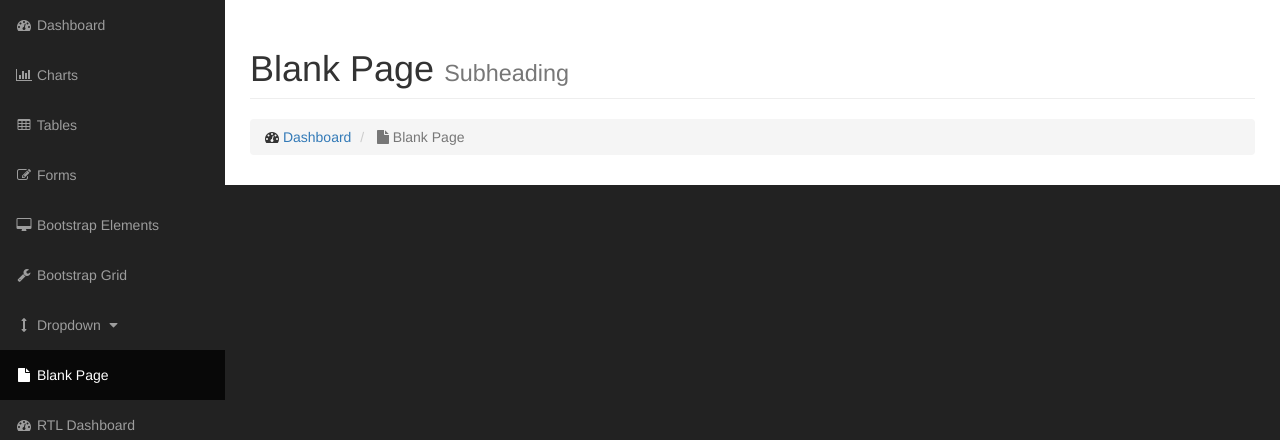
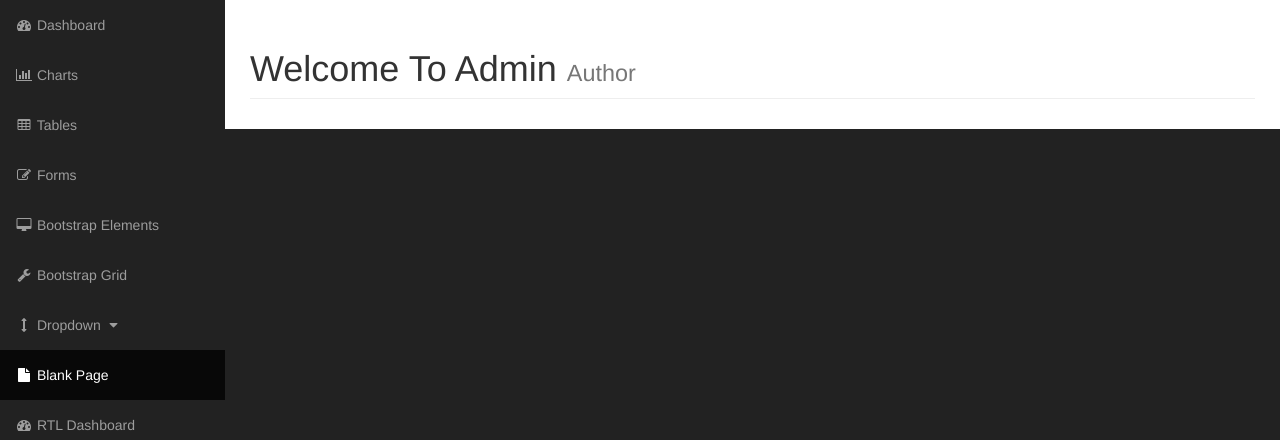
Before and after one commit to glenn-watt/basicCMS, a PHP site: page /admin in a window 1280 px wide. Shown: the part 51-491 px from the top of the page. Run offline with PHP 8.4, Linux system fonts and the light colour scheme; grey boxes labelled with a size stand in for pictures from a placeholder-image service; some libraries are stand-ins or nearby versions.

Commit message:
Add footer.php and header.php

```diff
--- /dev/null
+++ b/admin/includes/footer.php
@@ -0,0 +1,13 @@
+
+</div>
+<!-- /#wrapper -->
+
+<!-- jQuery -->
+<script src="js/jquery.js"></script>
+
+<!-- Bootstrap Core JavaScript -->
+<script src="js/bootstrap.min.js"></script>
+
+</body>
+
+</html>
--- /dev/null
+++ b/admin/includes/header.php
@@ -0,0 +1,32 @@
+<!DOCTYPE html>
+<html lang="en">
+
+<head>
+
+    <meta charset="utf-8">
+    <meta http-equiv="X-UA-Compatible" content="IE=edge">
+    <meta name="viewport" content="width=device-width, initial-scale=1">
+    <meta name="description" content="">
+    <meta name="author" content="">
+
+    <title>SB Admin - Bootstrap Admin Template</title>
+
+    <!-- Bootstrap Core CSS -->
+    <link href="css/bootstrap.min.css" rel="stylesheet">
+
+    <!-- Custom CSS -->
+    <link href="css/sb-admin.css" rel="stylesheet">
+
+    <!-- Custom Fonts -->
+    <link href="font-awesome/css/font-awesome.min.css" rel="stylesheet" type="text/css">
+
+    <!-- HTML5 Shim and Respond.js IE8 support of HTML5 elements and media queries -->
+    <!-- WARNING: Respond.js doesn't work if you view the page via file:// -->
+    <!--[if lt IE 9]>
+    <script src="https://oss.maxcdn.com/libs/html5shiv/3.7.0/html5shiv.js"></script>
+    <script src="https://oss.maxcdn.com/libs/respond.js/1.4.2/respond.min.js"></script>
+    <![endif]-->
+
+</head>
+
+<body>
--- a/admin/index.php
+++ b/admin/index.php
@@ -1,35 +1,7 @@
-<!DOCTYPE html>
-<html lang="en">
+<?php
+    include('includes/header.php');
+?>
 
-<head>
-
-    <meta charset="utf-8">
-    <meta http-equiv="X-UA-Compatible" content="IE=edge">
-    <meta name="viewport" content="width=device-width, initial-scale=1">
-    <meta name="description" content="">
-    <meta name="author" content="">
-
-    <title>SB Admin - Bootstrap Admin Template</title>
-
-    <!-- Bootstrap Core CSS -->
-    <link href="css/bootstrap.min.css" rel="stylesheet">
-
-    <!-- Custom CSS -->
-    <link href="css/sb-admin.css" rel="stylesheet">
-
-    <!-- Custom Fonts -->
-    <link href="font-awesome/css/font-awesome.min.css" rel="stylesheet" type="text/css">
-
-    <!-- HTML5 Shim and Respond.js IE8 support of HTML5 elements and media queries -->
-    <!-- WARNING: Respond.js doesn't work if you view the page via file:// -->
-    <!--[if lt IE 9]>
-        <script src="https://oss.maxcdn.com/libs/html5shiv/3.7.0/html5shiv.js"></script>
-        <script src="https://oss.maxcdn.com/libs/respond.js/1.4.2/respond.min.js"></script>
-    <![endif]-->
-
-</head>
-
-<body>
 
     <div id="wrapper">
 
@@ -201,17 +173,10 @@
                 <div class="row">
                     <div class="col-lg-12">
                         <h1 class="page-header">
-                            Blank Page
-                            <small>Subheading</small>
+                            Welcome To Admin
+                            <small>Author</small>
                         </h1>
-                        <ol class="breadcrumb">
-                            <li>
-                                <i class="fa fa-dashboard"></i>  <a href="index.html">Dashboard</a>
-                            </li>
-                            <li class="active">
-                                <i class="fa fa-file"></i> Blank Page
-                            </li>
-                        </ol>
+
                     </div>
                 </div>
                 <!-- /.row -->
@@ -221,16 +186,6 @@
 
         </div>
         <!-- /#page-wrapper -->
-
-    </div>
-    <!-- /#wrapper -->
-
-    <!-- jQuery -->
-    <script src="js/jquery.js"></script>
-
-    <!-- Bootstrap Core JavaScript -->
-    <script src="js/bootstrap.min.js"></script>
-
-</body>
-
-</html>
+<?php
+    include ('includes/footer.php');
+?>
```
